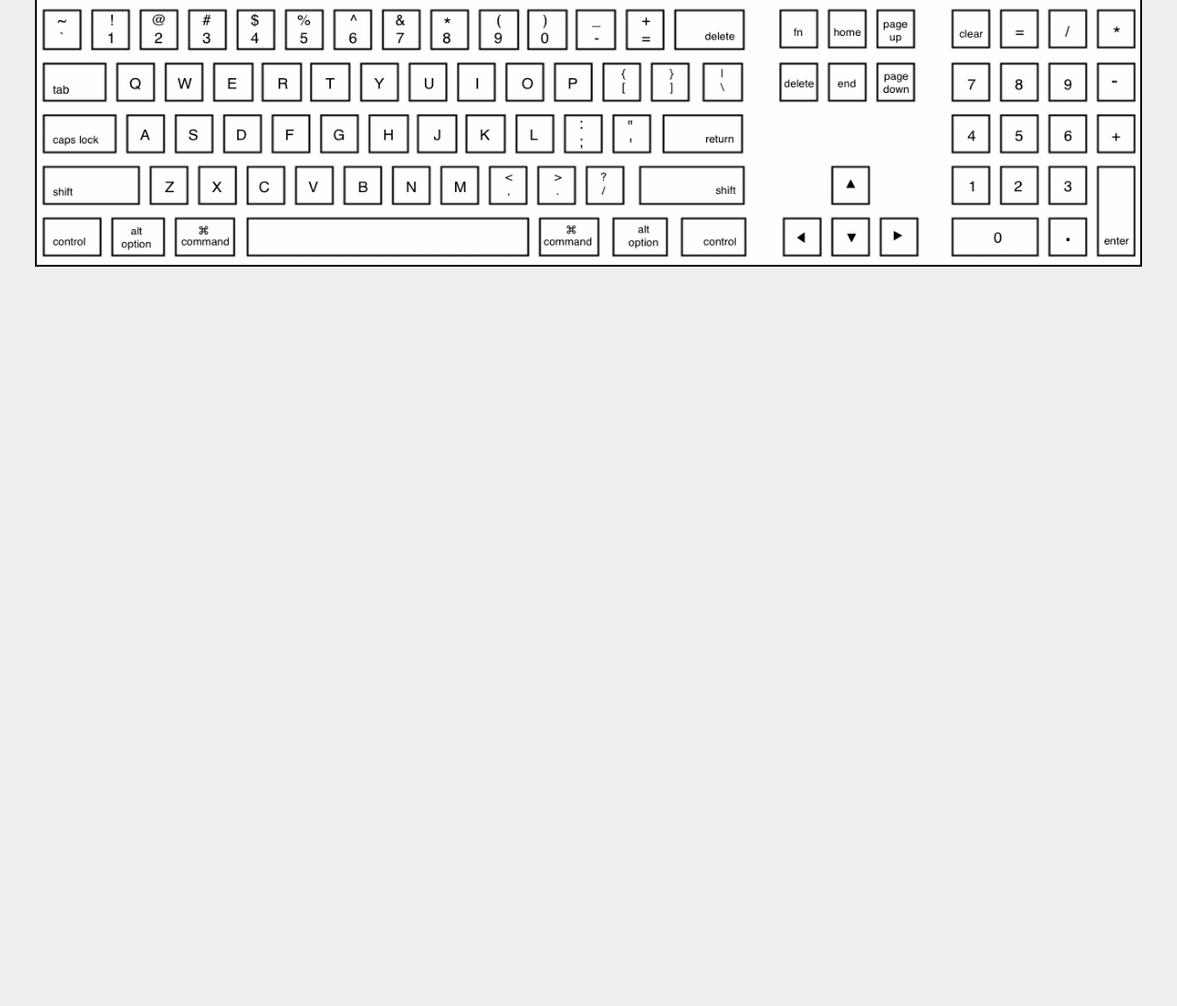
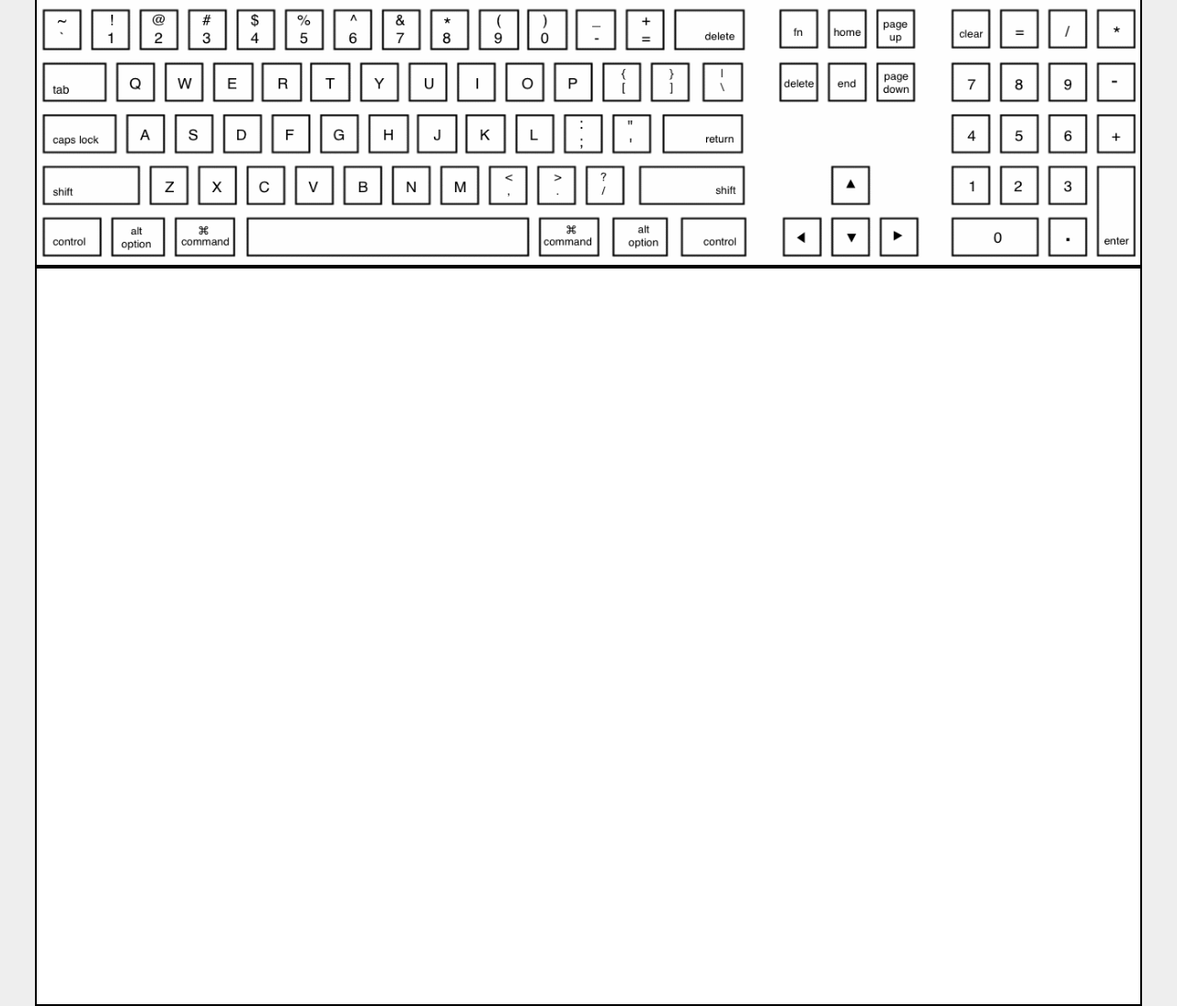
Before and after one commit to stevenmchoi/scroll_typer, a website built with webpack: page rhythm_typer.html in a window 1280 px wide. Shown: the part 514-1608 px from the top of the page at 92% size. Before the commit the page ends 804 px from the top, so only its background shows below. Built offline with nearby package versions, Linux system fonts and the light colour scheme.

Commit message:
Create bkgd canvas and rename game canvas

```diff
--- a/js/root.js
+++ b/js/root.js
@@ -2,7 +2,7 @@ import { text_field } from './components/text_field';
 import { keyboard } from './components/keyboard';
 
 export const root = () => {
-	const canvas = document.getElementById('myCanvas');
+	const canvas = document.getElementById('game-layer');
 	const ctx = canvas.getContext('2d');
 
 	text_field(ctx);
--- a/rhythm_typer.html
+++ b/rhythm_typer.html
@@ -32,7 +32,8 @@
 
 <body>
 
-	<canvas id="myCanvas" width="1200" height="800"></canvas>
+	<canvas id="game-layer" width="1200" height="800"></canvas>
+	<canvas id="bkgd-layer" width="1200" height="800"></canvas>
 
 </body>
 
```
